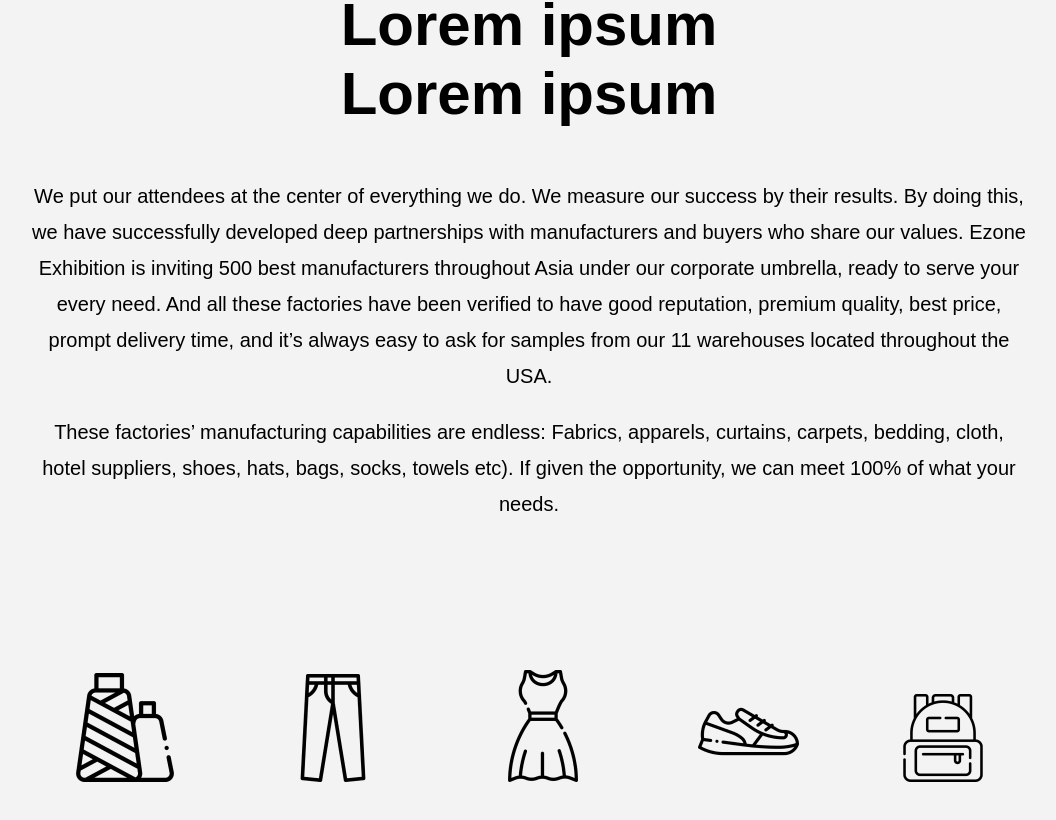
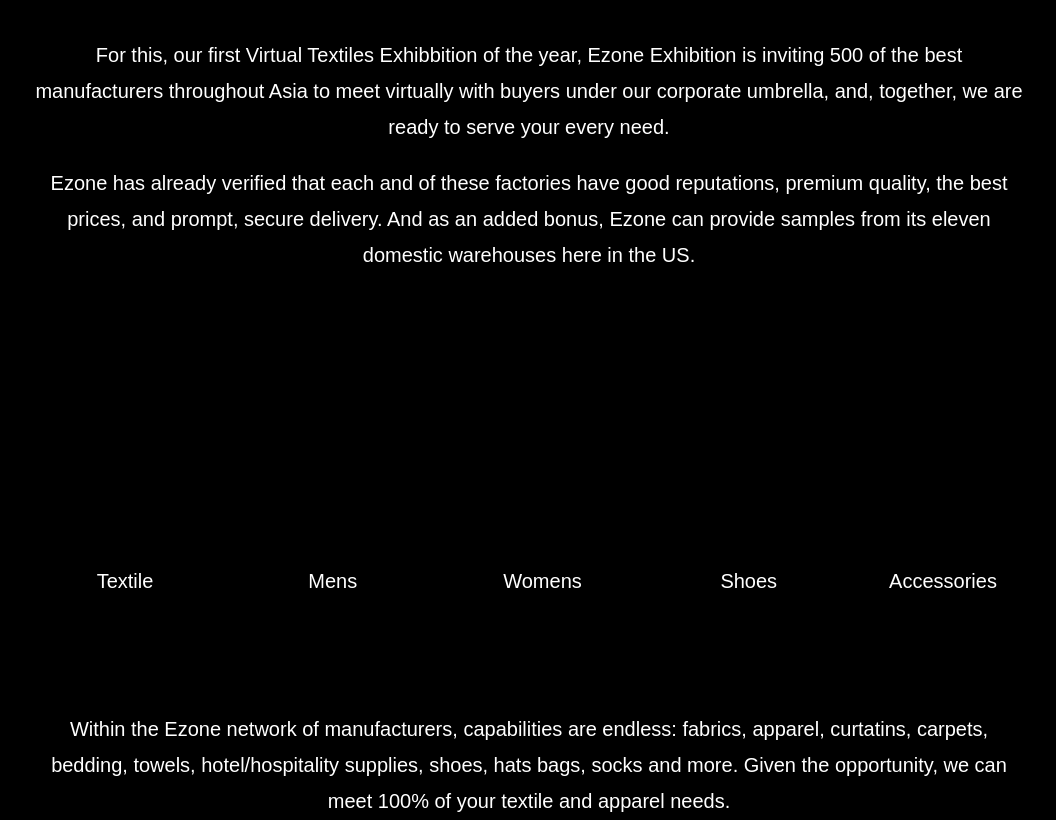
Before and after one commit to da-022412/ezone-fashion, a Next.js app: page / in a window 1280 px wide. Shown: the part 1292-2112 px from the top of the page, without its empty margins (111-1167 px from the left). Built offline with nearby package versions, Linux system fonts and the light colour scheme; a web font is replaced by a local one.

Commit message:
Add info content

```diff
--- a/components/Information.js
+++ b/components/Information.js
@@ -10,32 +10,33 @@ const Information = () => {
             <div className={`${infoStyles['info-container']}`}>
                 <div className={`${infoStyles['title-container']}`}>
                     <h2 className={`${infoStyles['heading-2']}`}>
-                        Lorem ipsum
-                        <br />
-                        Lorem ipsum
+                        Why Attend?
                     </h2>
                     <p className={`${infoStyles['body-text']}`}>
-                        We put our attendees at the center of everything we do.
-                        We measure our success by their results. By doing this,
-                        we have successfully developed deep partnerships with
-                        manufacturers and buyers who share our values. Ezone
-                        Exhibition is inviting 500 best manufacturers throughout
-                        Asia under our corporate umbrella, ready to serve your
-                        every need. And all these factories have been verified
-                        to have good reputation, premium quality, best price,
-                        prompt delivery time, and it’s always easy to ask for
-                        samples from our 11 warehouses located throughout the
-                        USA.
+                        For this, our first Virtual Textiles Exhibbition of the
+                        year, Ezone Exhibition is inviting 500 of the best
+                        manufacturers throughout Asia to meet virtually with
+                        buyers under our corporate umbrella, and, together, we
+                        are ready to serve your every need.
                     </p>
                     <p className={`${infoStyles['body-text']}`}>
-                        These factories’ manufacturing capabilities are endless:
-                        Fabrics, apparels, curtains, carpets, bedding, cloth,
-                        hotel suppliers, shoes, hats, bags, socks, towels etc).
-                        If given the opportunity, we can meet 100% of what your
-                        needs.
+                        Ezone has already verified that each and of these
+                        factories have good reputations, premium quality, the
+                        best prices, and prompt, secure delivery. And as an
+                        added bonus, Ezone can provide samples from its eleven
+                        domestic warehouses here in the US.
                     </p>
                 </div>
                 <Icons />
+                <div className={`${infoStyles['text-container']}`}>
+                    <p className={`${infoStyles['body-text']}`}>
+                        Within the Ezone network of manufacturers, capabilities
+                        are endless: fabrics, apparel, curtatins, carpets,
+                        bedding, towels, hotel/hospitality supplies, shoes, hats
+                        bags, socks and more. Given the opportunity, we can meet
+                        100% of your textile and apparel needs.
+                    </p>
+                </div>
                 <div className={`${infoStyles['btn-container']}`}>
                     <div className={`${infoStyles['secondary-btn']}`}>
                         <Link href='#'>
--- a/styles/Info.module.scss
+++ b/styles/Info.module.scss
@@ -1,8 +1,9 @@
 @import 'partials/partials';
 
 .info-section {
-    background-color: #f3f3f3;
-    padding: toRem(72) 0;
+    background-color: #000;
+    color: #fff;
+    padding: 0 0 toRem(72);
 
     @include md {
         padding: toRem(100) toRem(48);
```
